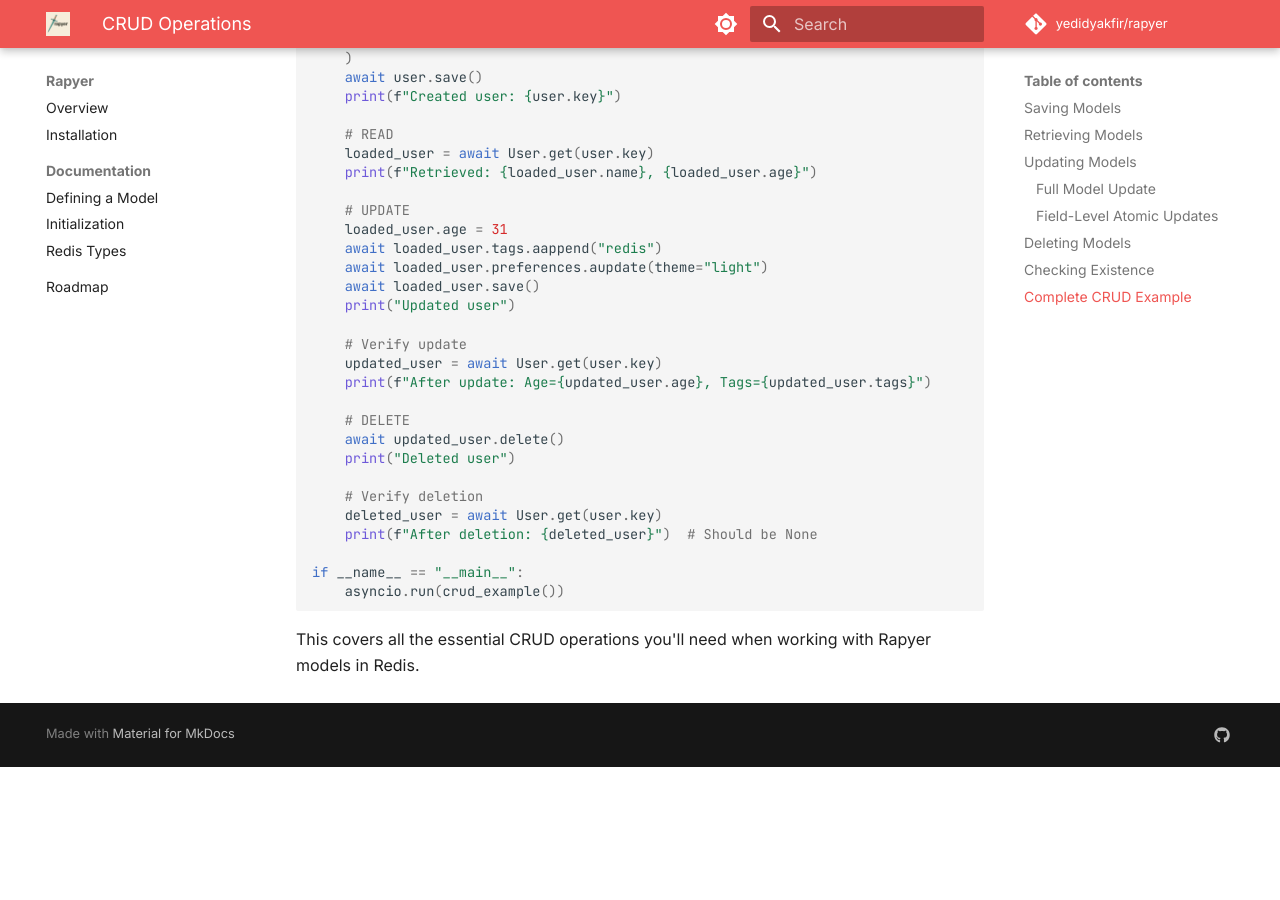
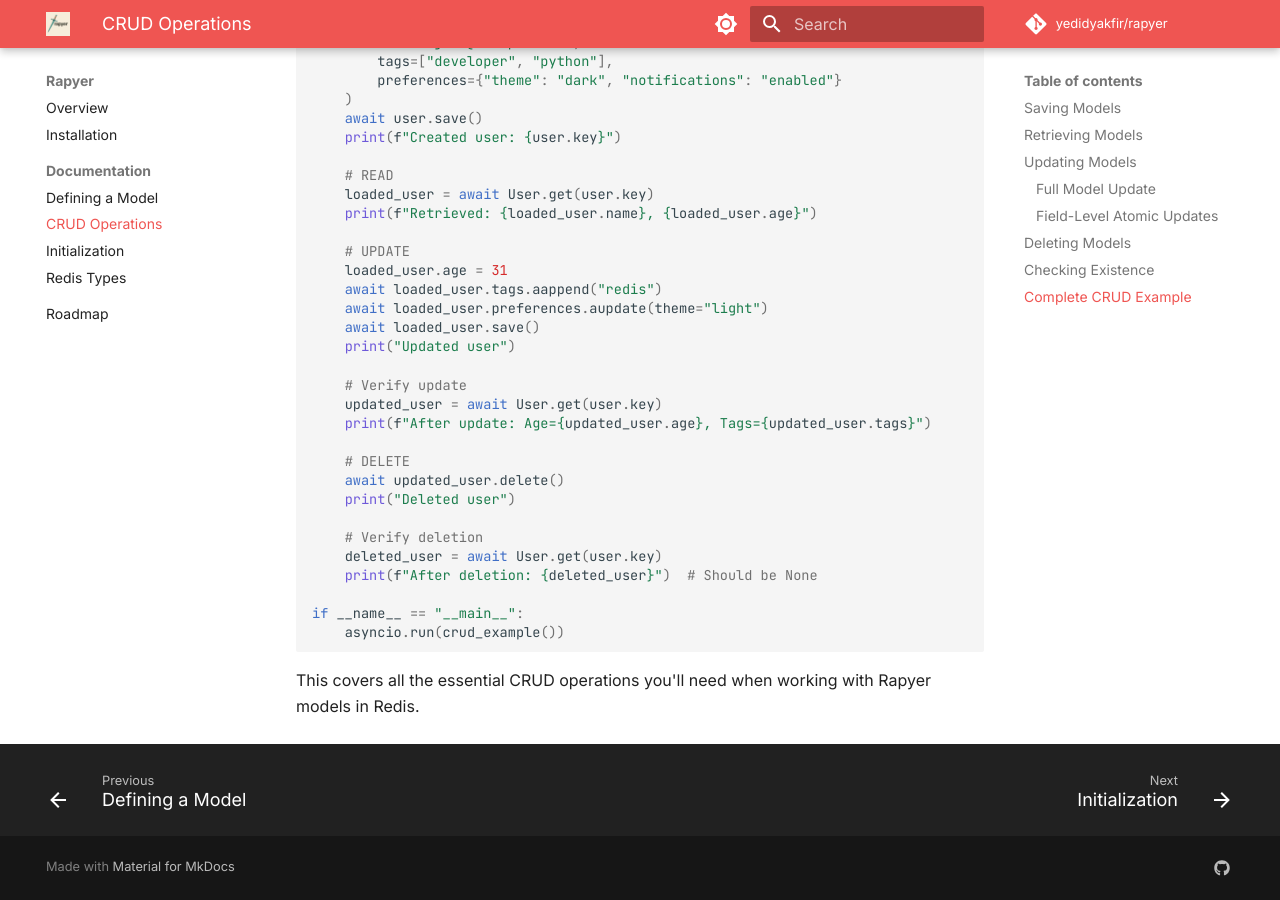
Before and after one commit to yedidyakfir/rapyer, an MkDocs documentation site: the page built from docs/documentation/crud-operations.md, in a window 1280 px wide and 900 px high, scrolled down 4046 px. Built offline with MkDocs 1.6.1 and Material for MkDocs 9.7.7, drawn with Linux system fonts in a browser that asks for light colours; comment, search, counter and statistics services are not loaded; before the commit the page ends 4813 px from its top, so only the background shows below that; some of the changed text lies outside the part shown.

Commit message:
[fix-docs-for-rapyer] - fix docs and added crud

```diff
--- a/mkdocs.yml
+++ b/mkdocs.yml
@@ -46,6 +46,7 @@ nav:
   - Installation: installation.md
   - Documentation:
     - Defining a Model: documentation/defining-models.md
+    - CRUD Operations: documentation/crud-operations.md
     - Initialization: documentation/initialization.md
     - Redis Types: documentation/redis-types.md
   - Roadmap: roadmap.md
```
